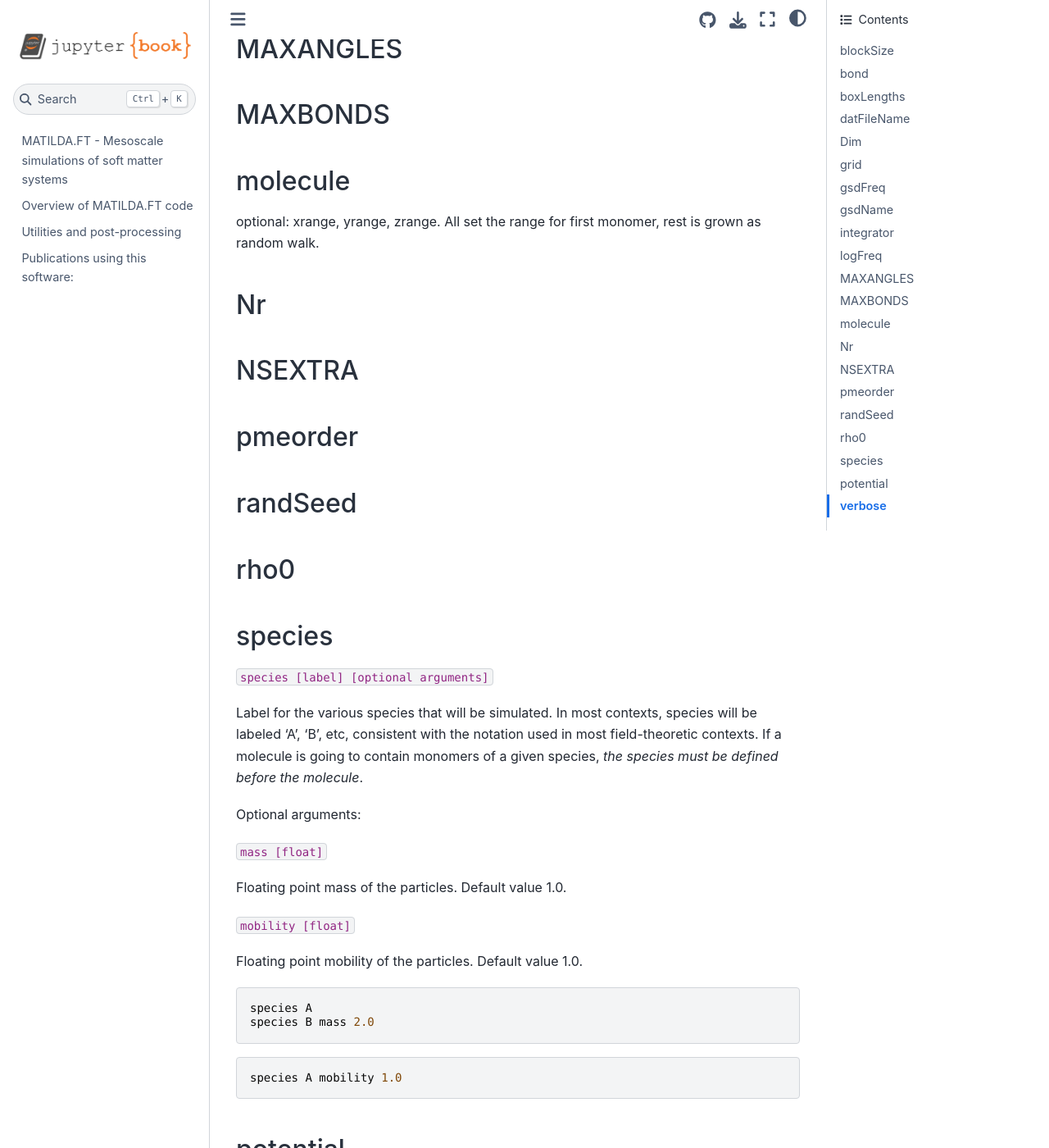
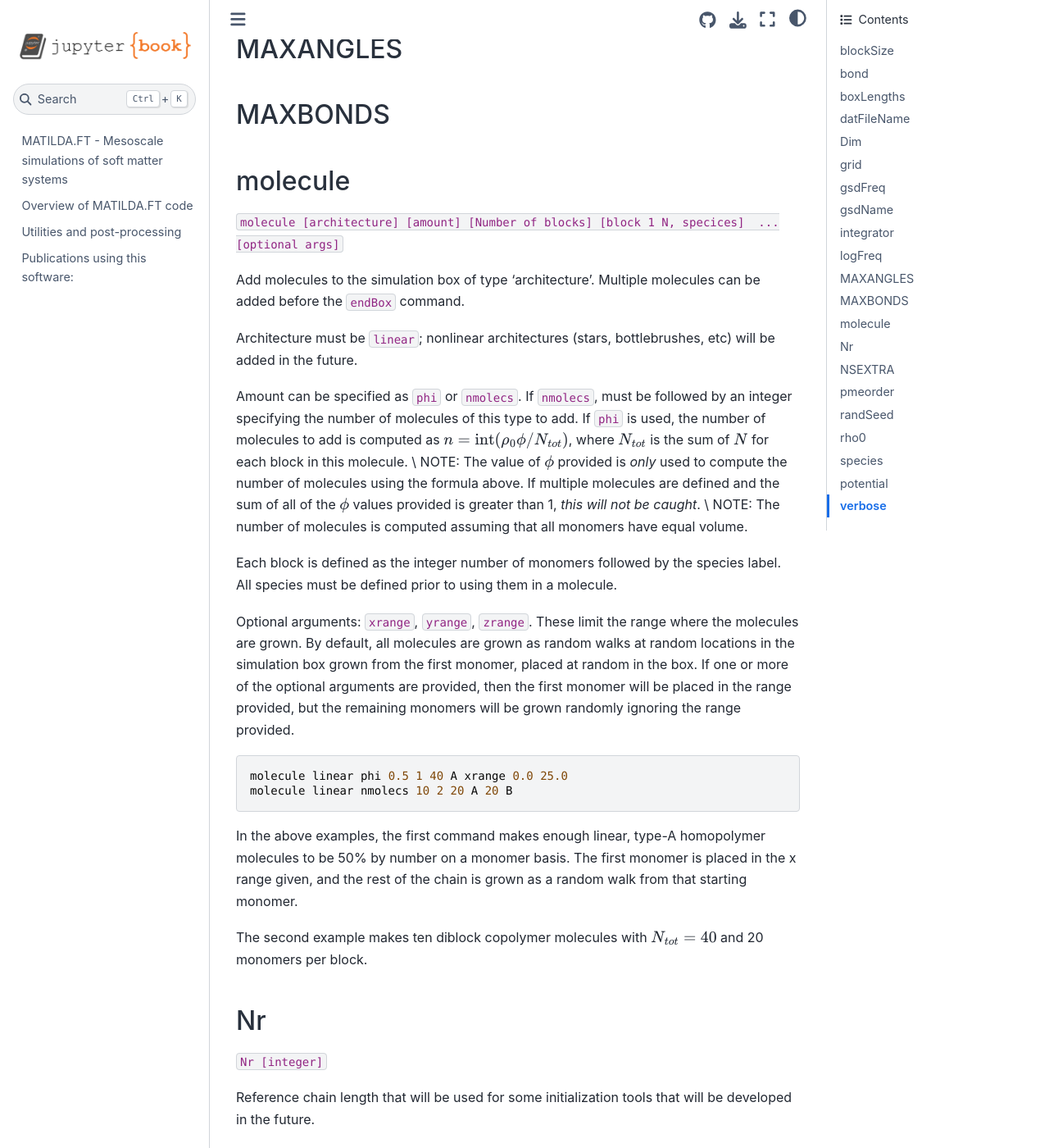
Before and after one commit to rar-ensemble/MATILDA.FT-docs, a Jupyter Book: the page built from ticg/psKeywords.md, in a window 1280 px wide and 1400 px high, scrolled down 2435 px. Shown: the whole window at 82% size. Built offline with Jupyter Book 1.0.4 settings and Sphinx 7.4.7 and the Sphinx Book theme 1.1.4, drawn with Linux system fonts in a browser that asks for light colours; pages that are not in the unit, such as notebooks, are missing from menus; some of the changed text lies outside the part shown.

Commit message:
Added more documentation to particle sims

````diff
--- a/ticg/psKeywords.md
+++ b/ticg/psKeywords.md
@@ -1,7 +1,7 @@
 ## PS input file keywords
 
 As with all simulations using this code, the first step is to define the box:
-```box fts scft```
+```box ps```
 
 Keywords for an PS box follow. Anything inside of square brackets represents an argument to be defined by the user.
 
@@ -92,9 +92,35 @@ logFreq 100
 #### MAXBONDS
 
 #### molecule
-optional: xrange, yrange, zrange. All set the range for first monomer, rest is grown as random walk.
+`molecule [architecture] [amount] [Number of blocks] [block 1 N, specices]  ... [optional args]`
+
+Add molecules to the simulation box of type 'architecture'. Multiple molecules can be added before the `endBox` command.
+
+Architecture must be `linear`; nonlinear architectures (stars, bottlebrushes, etc) will be added in the future.
+
+Amount can be specified as `phi` or `nmolecs`. If `nmolecs`, must be followed by an integer specifying the number of molecules of this type to add. If `phi` is used, the number of molecules to add is computed as $n = \textrm{int}(\rho_0 \phi / N_{tot})$, where $N_{tot}$ is the sum of $N$ for each block in this molecule.
+\\
+NOTE: The value of $\phi$ provided is *only* used to compute the number of molecules using the formula above. If multiple molecules are defined and the sum of all of the $\phi$ values provided is greater than 1, *this will not be caught*.
+\\
+NOTE: The number of molecules is computed assuming that all monomers have equal volume.
+
+Each block is defined as the integer number of monomers followed by the species label. All species must be defined prior to using them in a molecule.
+
+Optional arguments: `xrange`, `yrange`, `zrange`. These limit the range where the molecules are grown. By default, all molecules are grown as random walks at random locations in the simulation box grown from the first monomer, placed at random in the box. If one or more of the optional arguments are provided, then the first monomer will be placed in the range provided, but the remaining monomers will be grown randomly ignoring the range provided.
+
+```
+molecule linear phi 0.5 1 40 A xrange 0.0 25.0
+molecule linear nmolecs 10 2 20 A 20 B
+```
+
+In the above examples, the first command makes enough linear, type-A homopolymer molecules to be 50\% by number on a monomer basis. The first monomer is placed in the x range given, and the rest of the chain is grown as a random walk from that starting monomer.
+
+The second example makes ten diblock copolymer molecules with $N_{tot} = 40$ and 20 monomers per block.
 
 #### Nr
+`Nr [integer]`
+
+Reference chain length that will be used for some initialization tools that will be developed in the future.
 
 #### NSEXTRA
 
@@ -103,6 +129,9 @@ optional: xrange, yrange, zrange. All set the range for first monomer, rest is g
 #### randSeed
 
 #### rho0
+`rho0 [float]`
+
+Sets the monomer density used in some of the initialization routines.
 
 
 #### species
````
Also changed, not shown: 1 other file.
